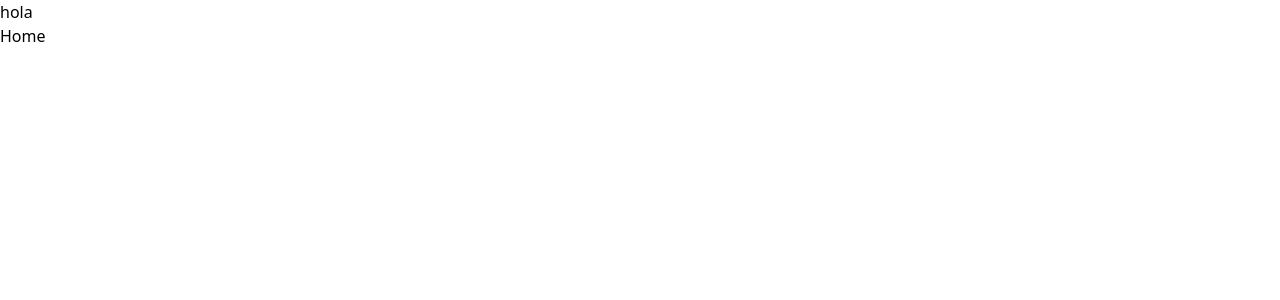
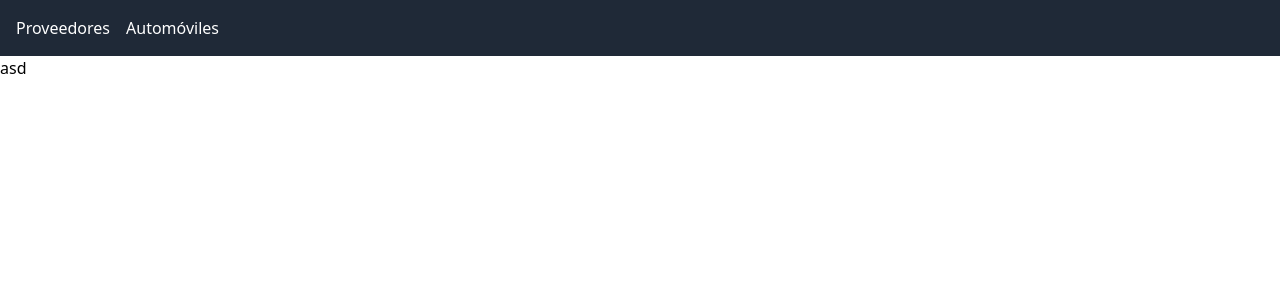
Before and after one commit to AlexMillanG/U2_01_PracticaGIT_E4, a React (Vite) app in the folder cliente/: page / in a window 1280 px wide. Shown: the top 300 px of the page. Built offline with nearby package versions, Linux system fonts and the light colour scheme.

Commit message:
Creacion de navbar y rutas

```diff
--- a/cliente/src/App.jsx
+++ b/cliente/src/App.jsx
@@ -1,14 +1,20 @@
 import './App.css'
 import { Route, Routes } from 'react-router-dom'
 import { Home } from './pages/Home'
+import Navbar from './shared/Navbar'
+import { Proveedor } from './pages/compPrueba/Proveedor'
+import { Automoviles } from './pages/compPrueba/Automoviles'
 
 function App() {
 
   return (
     <>
-    <h1>hola</h1>
+    <Navbar />
     <Routes>
       <Route path="/" element={<Home />} />
+      <Route path="/proveedores" element={<Proveedor />} />
+      <Route path="/automoviles" element={<Automoviles />} />
+
       {/* <Route path="/about" element={<About />} />
       <Route path="/contact" element={<Contact />} /> */}
     </Routes>
--- a/cliente/src/pages/Home.jsx
+++ b/cliente/src/pages/Home.jsx
@@ -1,7 +1,9 @@
 import React from 'react'
+import Navbar from '../shared/Navbar'
+import { Outlet } from 'react-router-dom'
 
 export const Home = () => {
   return (
-    <div>Home</div>
+    <>asd</>
   )
 }
--- /dev/null
+++ b/cliente/src/pages/compPrueba/Automoviles.jsx
@@ -0,0 +1,7 @@
+import React from 'react'
+
+export const Automoviles = () => {
+  return (
+    <div>Automoviles</div>
+  )
+}
--- /dev/null
+++ b/cliente/src/pages/compPrueba/Proveedor.jsx
@@ -0,0 +1,7 @@
+import React from 'react'
+
+export const Proveedor = () => {
+  return (
+    <div>Proveedor</div>
+  )
+}
--- /dev/null
+++ b/cliente/src/shared/Navbar.jsx
@@ -0,0 +1,18 @@
+import { Link } from 'react-router-dom';
+
+function Navbar() {
+  return (
+    <nav className="bg-gray-800 text-white p-4">
+      <ul className="flex space-x-4">
+        <li>
+          <Link to="/proveedores" className="hover:text-gray-300">Proveedores</Link>
+        </li>
+        <li>
+          <Link to="/automoviles" className="hover:text-gray-300">Automóviles</Link>
+        </li>
+      </ul>
+    </nav>
+  );
+}
+
+export default Navbar;
```
